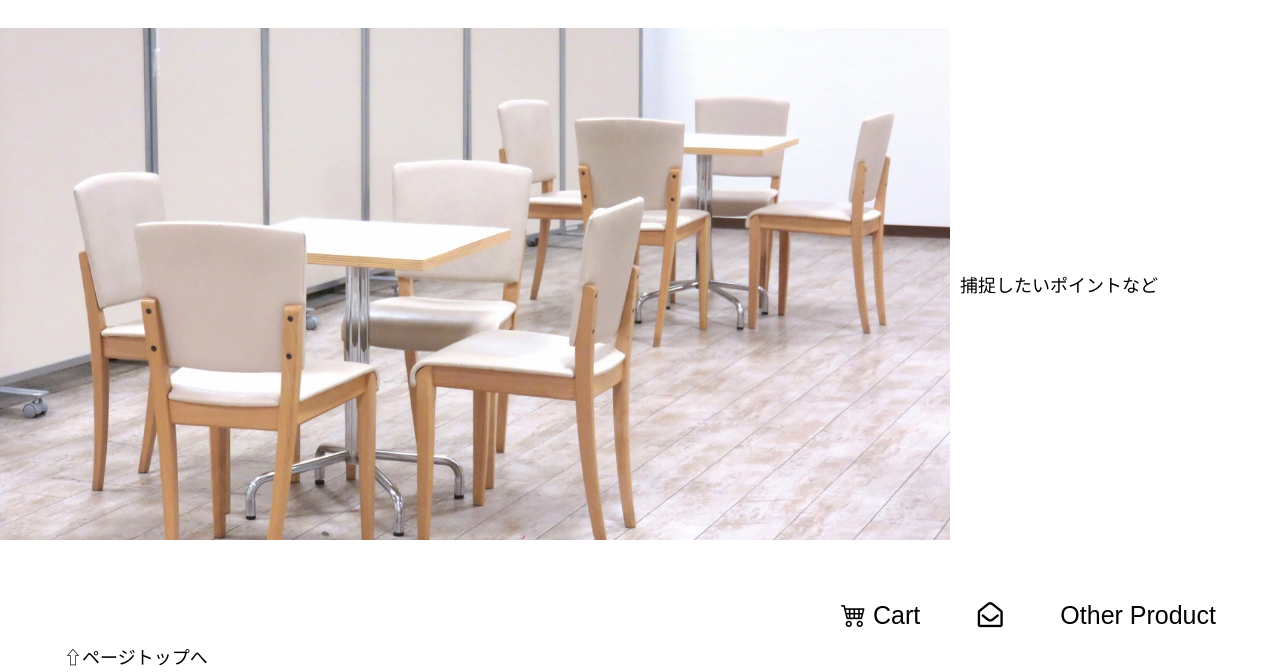
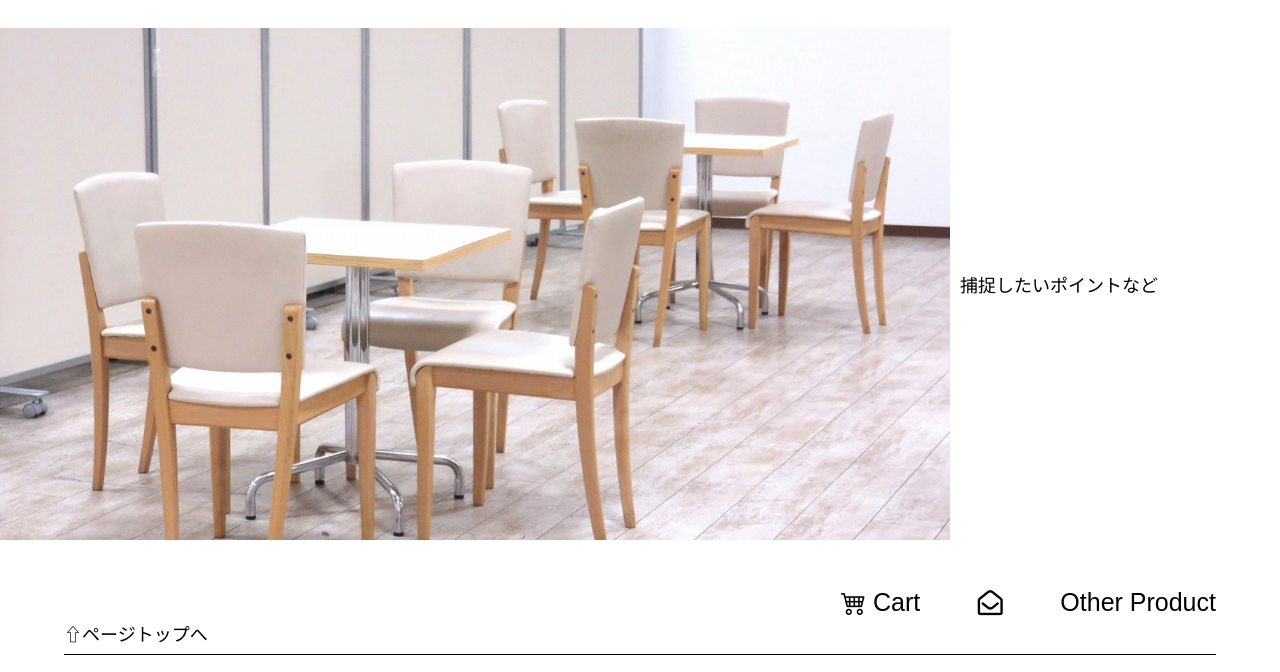
Before and after one commit to nikukyu-touch/the_chair, a plain HTML site: page index.html in a window 1280 px wide. Shown: the part 4558-5230 px from the top of the page. Drawn offline with nearby package versions, Linux system fonts and the light colour scheme.

Commit message:
フッターリンクブロック調整

```diff
--- a/css/style.css
+++ b/css/style.css
@@ -369,7 +369,7 @@ footer {
   display: flex;
   width: 280px;
   justify-content: space-between;
-  margin-left: auto;
+  margin: 0 0 1em auto;
 }
 
 .linkblock ul a {
@@ -379,7 +379,7 @@ footer {
 
 .linkblock a {
   font-size: 1.5rem;
-  line-height: 2;
+  line-height: 1;
 }
 
 .information h3 {
```
